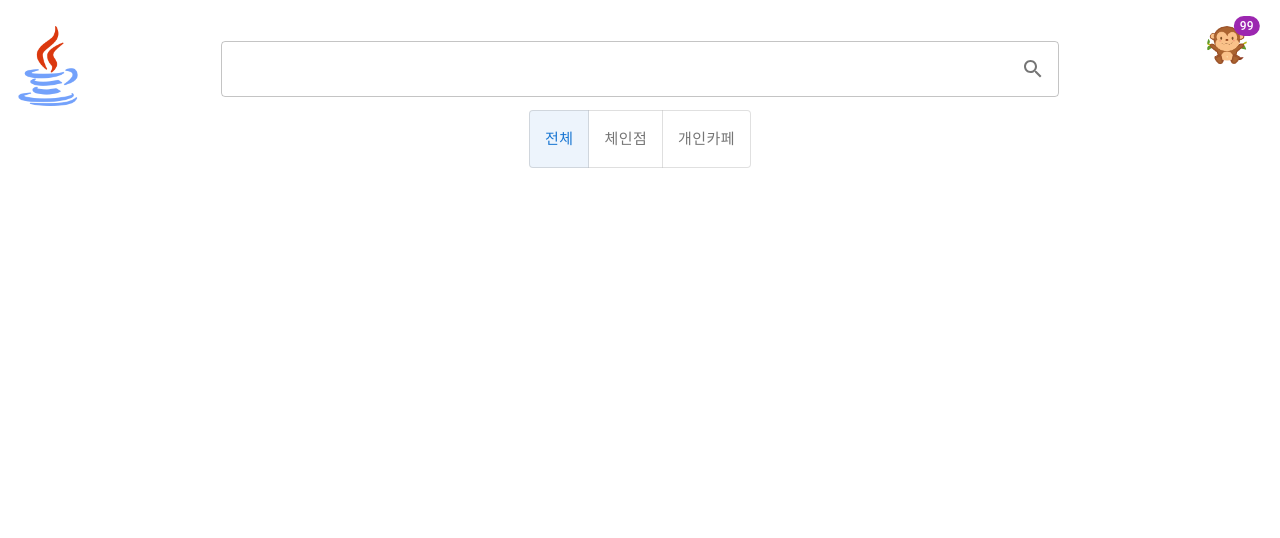
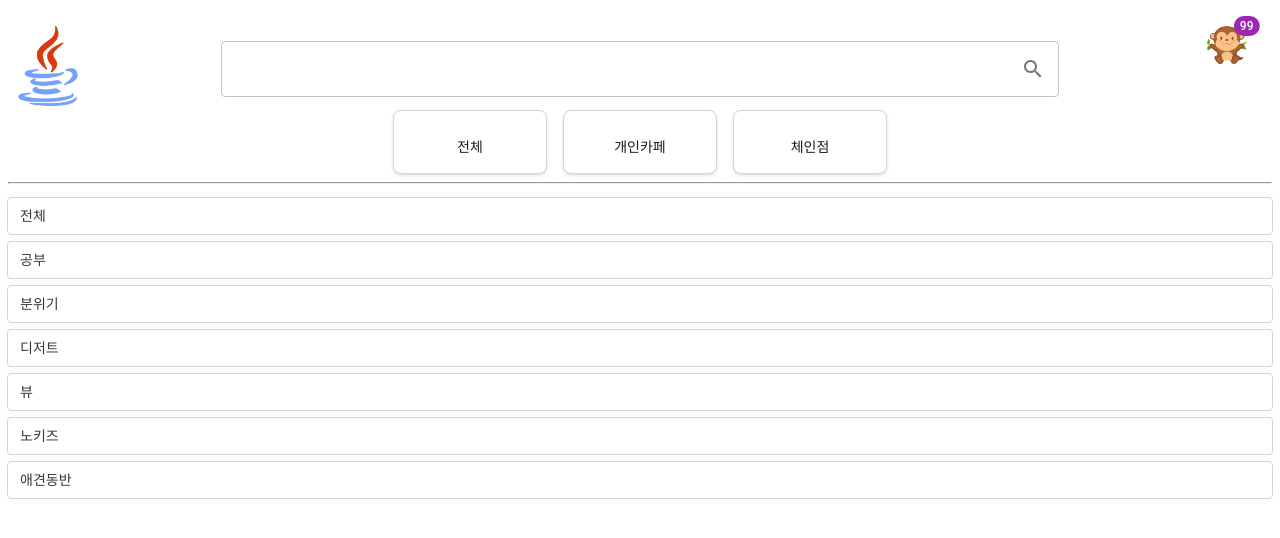
Before and after one commit to DHS-MSA/cafe_review_web, a React (Create React App) app: page / in a window 1280 px wide. Shown: the top 538 px of the page. Built offline with nearby package versions, Linux system fonts and the light colour scheme.

Commit message:
FEAT: mui컴포넌트 추가 및 디자인 수정

```diff
--- a/package.json
+++ b/package.json
@@ -6,7 +6,9 @@
     "@craco/craco": "^7.0.0",
     "@emotion/react": "^11.10.5",
     "@emotion/styled": "^11.10.5",
+    "@fontsource/public-sans": "^4.5.11",
     "@mui/icons-material": "^5.10.15",
+    "@mui/joy": "^5.0.0-alpha.56",
     "@mui/material": "^5.10.15",
     "@testing-library/jest-dom": "^5.14.1",
     "@testing-library/react": "^13.0.0",
--- a/src/components/layout/Contents.tsx
+++ b/src/components/layout/Contents.tsx
@@ -1,7 +1,6 @@
 import { useState } from "react";
-
-import { ToggleButton, ToggleButtonGroup } from "@mui/material";
-import { Margin } from "@mui/icons-material";
+import IconsRadio from "../mui/IconsRadio";
+import ChoiceChipCheckbox from "../mui/ChoiceChipCheckbox";
 
 function Contents() {
   const [alignment, setAlignment] = useState<string>("web");
@@ -15,19 +14,11 @@ function Contents() {
 
   return (
     <>
-      <ToggleButtonGroup
-        color="primary"
-        value={alignment}
-        exclusive
-        size="large"
-        onChange={handleChange}
-        aria-label="Platform"
+      <IconsRadio style={{ display: "flex", justifyContent: "center" }} />
+      <hr />
+      <ChoiceChipCheckbox
         style={{ display: "flex", justifyContent: "center" }}
-      >
-        <ToggleButton value="web">전체</ToggleButton>
-        <ToggleButton value="android">체인점</ToggleButton>
-        <ToggleButton value="ios">개인카페</ToggleButton>
-      </ToggleButtonGroup>
+      />
     </>
   );
 }
--- /dev/null
+++ b/src/components/mui/ChoiceChipCheckbox.tsx
@@ -0,0 +1,75 @@
+import Checkbox from "@mui/joy/Checkbox";
+import List from "@mui/joy/List";
+import ListItem from "@mui/joy/ListItem";
+import Done from "@mui/icons-material/Done";
+import { ChangeEvent, useState } from "react";
+
+type Props = {
+  style?: React.CSSProperties;
+};
+
+/**
+ *
+ * @description 카페 카테고리 컴포넌트
+ */
+export default function ChoiceChipCheckbox({ style }: Props) {
+  // state
+  const [value, setValue] = useState<string[]>([]);
+
+  // event
+  const onChange = (e: ChangeEvent<HTMLInputElement>, item: string) => {
+    if (e.target.checked) {
+      setValue((val) => [...val, item]);
+    } else {
+      setValue((val) => val.filter((text) => text !== item));
+    }
+  };
+
+  return (
+    <>
+      <List
+        style={style}
+        row
+        wrap
+        sx={{
+          "--List-gap": "8px",
+          "--List-item-radius": "20px",
+          "--List-item-minHeight": "32px",
+        }}
+      >
+        {["전체", "공부", "분위기", "디저트", "뷰", "노키즈", "애견동반"].map(
+          (item, index) => (
+            <ListItem key={item}>
+              {value.includes(item) && (
+                <Done
+                  // fontSize="md"
+                  color="primary"
+                  sx={{ ml: -0.5, mr: 0.5, zIndex: 2, pointerEvents: "none" }}
+                />
+              )}
+              <Checkbox
+                size="sm"
+                disableIcon
+                overlay
+                label={item}
+                checked={value.includes(item)}
+                variant={value.includes(item) ? "soft" : "outlined"}
+                onChange={(event) => onChange(event, item)}
+                componentsProps={{
+                  action: ({ checked }) => ({
+                    sx: checked
+                      ? {
+                          border: "1px solid",
+                          borderColor: "primary.500",
+                        }
+                      : {},
+                  }),
+                }}
+              />
+            </ListItem>
+          )
+        )}
+      </List>
+    </>
+  );
+}
--- /dev/null
+++ b/src/components/mui/IconsRadio.tsx
@@ -0,0 +1,72 @@
+import * as React from "react";
+import Avatar from "@mui/joy/Avatar";
+import FormLabel from "@mui/joy/FormLabel";
+import Radio, { radioClasses } from "@mui/joy/Radio";
+import RadioGroup from "@mui/joy/RadioGroup";
+import Sheet from "@mui/joy/Sheet";
+import CheckCircleRoundedIcon from "@mui/icons-material/CheckCircleRounded";
+
+type Props = {
+  style?: React.CSSProperties;
+};
+
+/**
+ * @description 전체, 개인카페, 체인점 카테고리 컴포넌트
+ */
+function IconsRadio({ style }: Props) {
+  return (
+    <>
+      <RadioGroup
+        style={style}
+        aria-label="platform"
+        defaultValue="Website"
+        overlay
+        name="platform"
+        sx={{
+          flexDirection: "row",
+          gap: 2,
+          [`& .${radioClasses.checked}`]: {
+            [`& .${radioClasses.action}`]: {
+              inset: -1,
+              border: "3px solid",
+              borderColor: "primary.500",
+            },
+          },
+          [`& .${radioClasses.radio}`]: {
+            display: "contents",
+            "& > svg": {
+              zIndex: 2,
+              position: "absolute",
+              top: "-8px",
+              right: "-8px",
+              bgcolor: "background.body",
+              borderRadius: "50%",
+            },
+          },
+        }}
+      >
+        {["전체", "개인카페", "체인점"].map((value, index) => (
+          <Sheet
+            key={value}
+            variant="outlined"
+            sx={{
+              borderRadius: "md",
+              bgcolor: "background.body",
+              boxShadow: "sm",
+              display: "flex",
+              flexDirection: "column",
+              alignItems: "center",
+              p: 2,
+              minWidth: 120,
+            }}
+          >
+            <Radio id={value} value={value} />
+            <FormLabel htmlFor={value}>{value}</FormLabel>
+          </Sheet>
+        ))}
+      </RadioGroup>
+    </>
+  );
+}
+
+export default IconsRadio;
```
Also changed, not shown: 1 other file (tests, documents, lock files or other folders).
